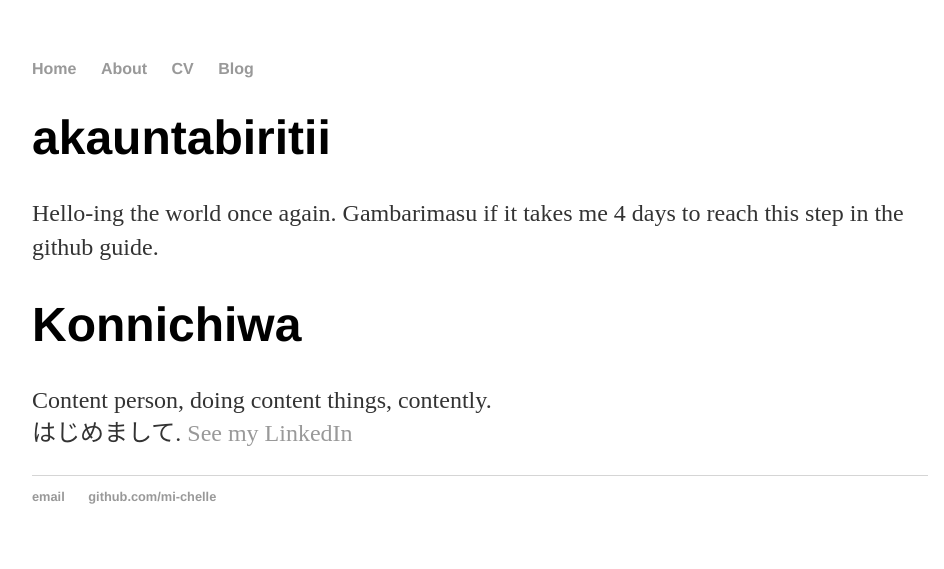
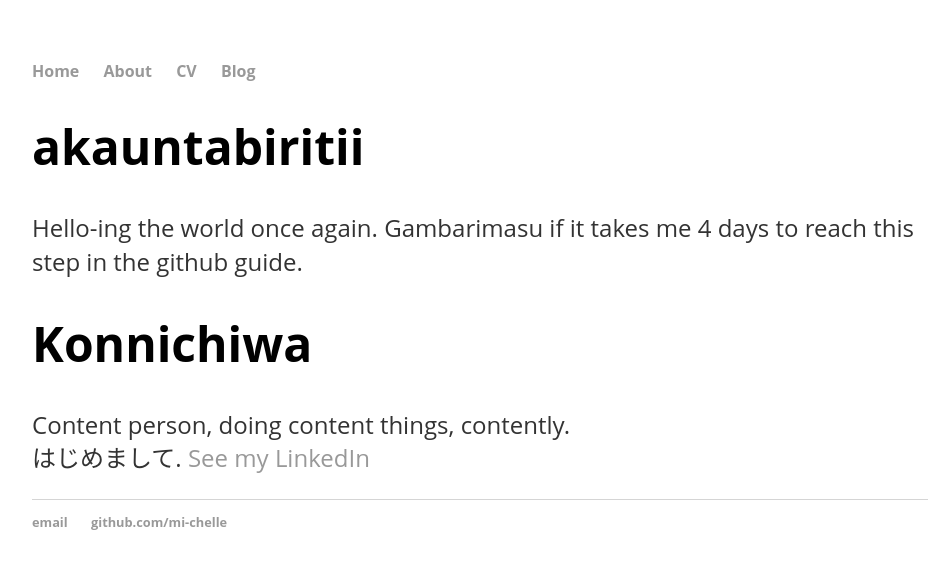
Before and after one commit to mi-chelle/akauntabiritii, a Jekyll site: the page built from README.md, in a window 1280 px wide. Shown: the top 569 px of the page, without its empty margins (160-1104 px from the left). Built offline with Jekyll 4.4.1, drawn with Linux system fonts in a browser that asks for light colours; our own code applies the rules of GitHub Pages for plain Markdown files.

Commit message:
Update main.css

```diff
--- a/css/main.css
+++ b/css/main.css
@@ -3,7 +3,7 @@
     width: 70%;
 }
 nav ul, footer ul {
-    font-family:'Helvetica', 'Arial', 'Sans-Serif';
+    font-family: 'Open Sans', 'Helvetica', 'Sans-Serif';
     padding: 0px;
     list-style: none;
     font-weight: bold;
@@ -21,10 +21,11 @@
 }
 h1 {
     font-size: 3em;
-    font-family:'Helvetica', 'Arial', 'Sans-Serif';
+    font-family:'Open Sans', 'Helvetica', 'Sans-Serif';
 }
 p {
     font-size: 1.5em;
+    font-family:'Open Sans', 'Helvetica', 'Sans-Serif';
     line-height: 1.4em;
     color: #333;
 }
@@ -36,6 +37,9 @@
 ul.posts {
     margin: 20px auto 40px;
     font-size: 1.5em;
+    font-family:'Open Sans', 'Helvetica', 'Sans-Serif';
+    line-height: 1.4em;
+    color: #333;
 }
 
 ul.posts li {
```
